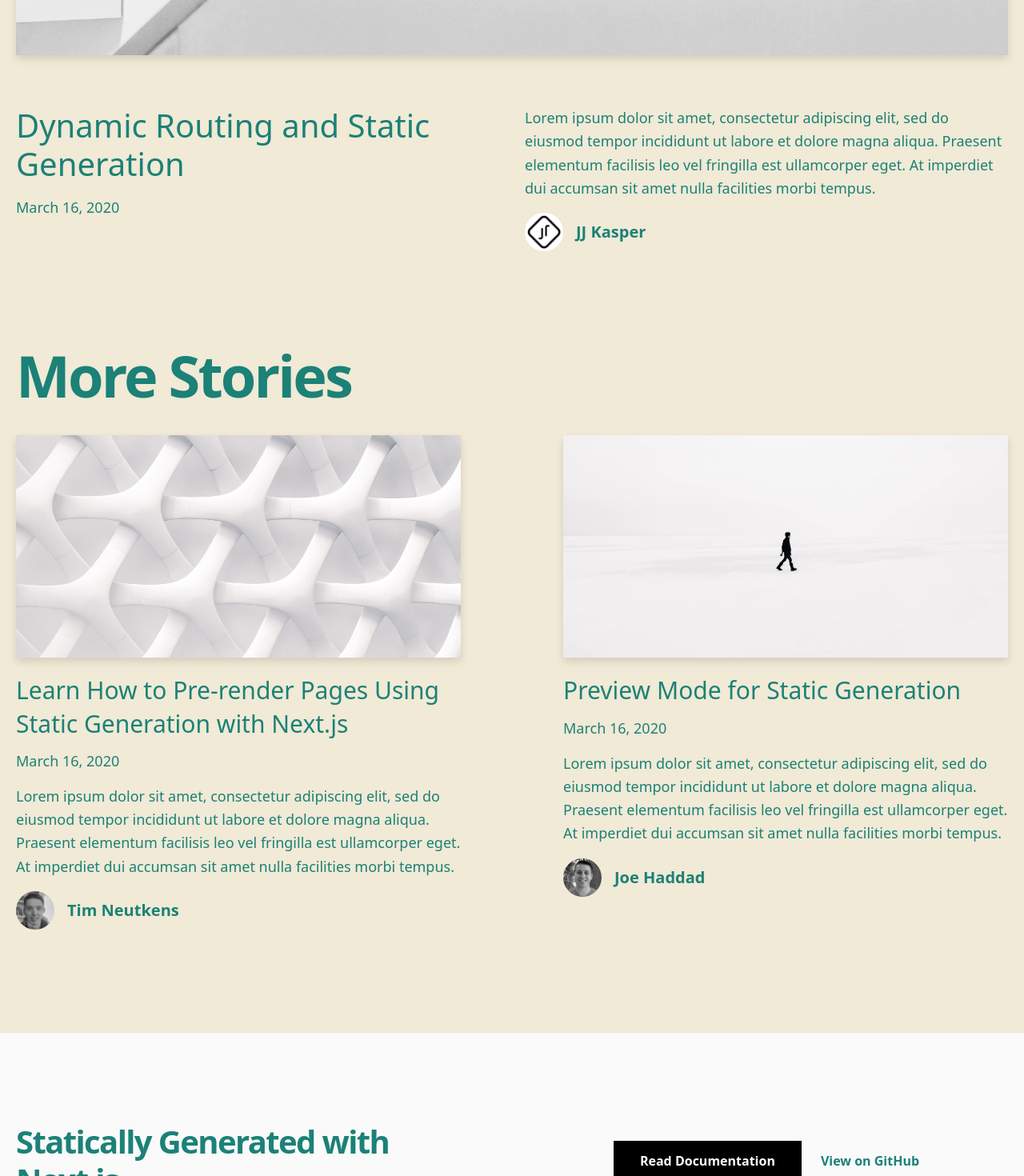
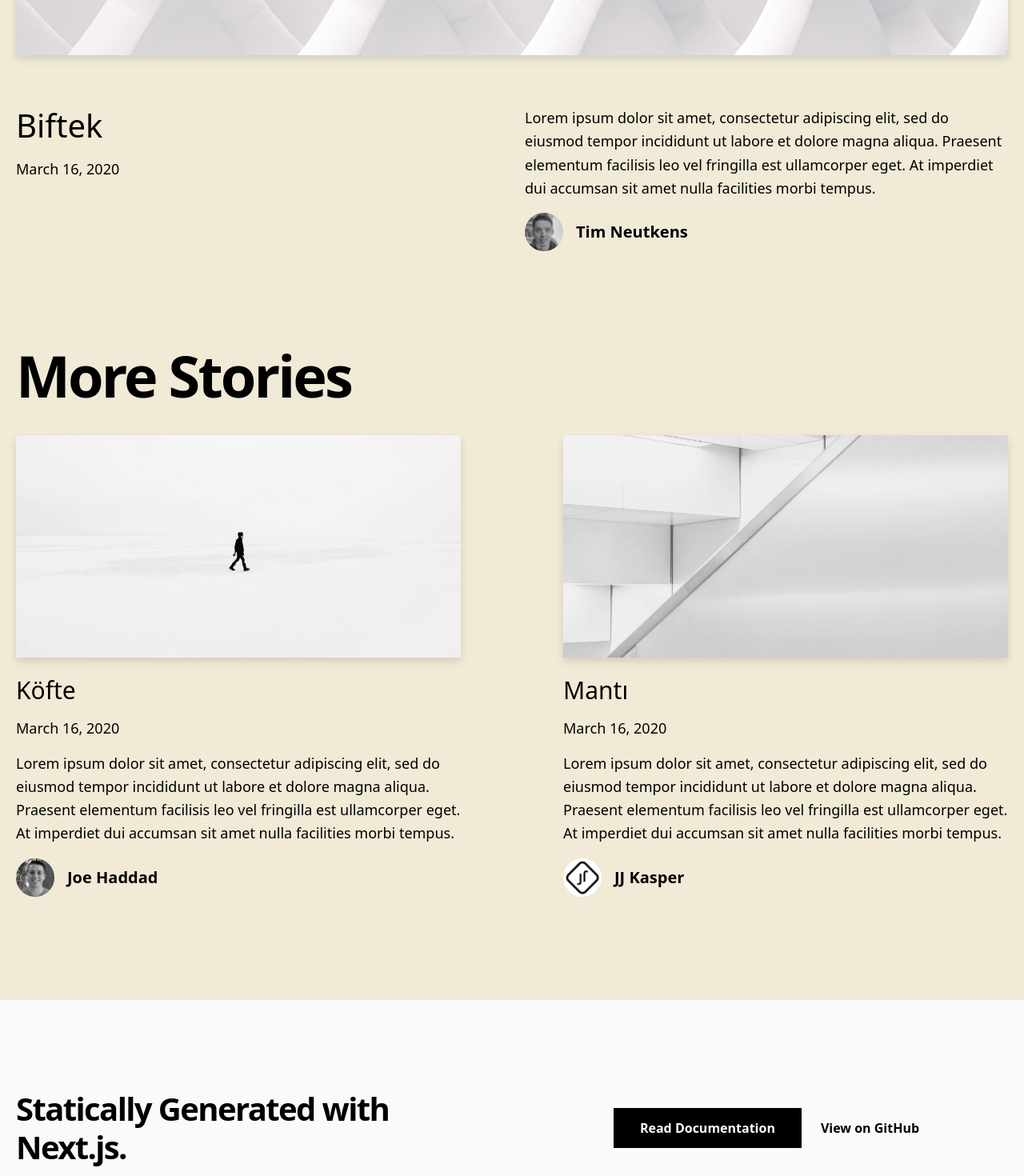
Before and after one commit to naphteine/lunch, a Next.js app: page / in a window 1280 px wide. Shown: the part 820-2290 px from the top of the page at 80% size. Built offline with nearby package versions, Linux system fonts and the light colour scheme.

Commit message:
Small improvements

```diff
--- a/_posts/hello-world.md
+++ b/_posts/biftek.md
@@ -1,13 +1,13 @@
 ---
-title: 'Learn How to Pre-render Pages Using Static Generation with Next.js'
-excerpt: 'Lorem ipsum dolor sit amet, consectetur adipiscing elit, sed do eiusmod tempor incididunt ut labore et dolore magna aliqua. Praesent elementum facilisis leo vel fringilla est ullamcorper eget. At imperdiet dui accumsan sit amet nulla facilities morbi tempus.'
-coverImage: '/assets/blog/hello-world/cover.jpg'
-date: '2020-03-16T05:35:07.322Z'
+title: "Biftek"
+excerpt: "Lorem ipsum dolor sit amet, consectetur adipiscing elit, sed do eiusmod tempor incididunt ut labore et dolore magna aliqua. Praesent elementum facilisis leo vel fringilla est ullamcorper eget. At imperdiet dui accumsan sit amet nulla facilities morbi tempus."
+coverImage: "/assets/blog/hello-world/cover.jpg"
+date: "2020-03-16T05:35:07.322Z"
 author:
   name: Tim Neutkens
-  picture: '/assets/blog/authors/tim.jpeg'
+  picture: "/assets/blog/authors/tim.jpeg"
 ogImage:
-  url: '/assets/blog/hello-world/cover.jpg'
+  url: "/assets/blog/hello-world/cover.jpg"
 ---
 
 Lorem ipsum dolor sit amet, consectetur adipiscing elit, sed do eiusmod tempor incididunt ut labore et dolore magna aliqua. Praesent elementum facilisis leo vel fringilla est ullamcorper eget. At imperdiet dui accumsan sit amet nulla facilities morbi tempus. Praesent elementum facilisis leo vel fringilla. Congue mauris rhoncus aenean vel. Egestas sed tempus urna et pharetra pharetra massa massa ultricies.
--- a/_posts/dynamic-routing.md
+++ b/_posts/kofte.md
@@ -1,13 +1,13 @@
 ---
-title: 'Dynamic Routing and Static Generation'
-excerpt: 'Lorem ipsum dolor sit amet, consectetur adipiscing elit, sed do eiusmod tempor incididunt ut labore et dolore magna aliqua. Praesent elementum facilisis leo vel fringilla est ullamcorper eget. At imperdiet dui accumsan sit amet nulla facilities morbi tempus.'
-coverImage: '/assets/blog/dynamic-routing/cover.jpg'
-date: '2020-03-16T05:35:07.322Z'
+title: "Köfte"
+excerpt: "Lorem ipsum dolor sit amet, consectetur adipiscing elit, sed do eiusmod tempor incididunt ut labore et dolore magna aliqua. Praesent elementum facilisis leo vel fringilla est ullamcorper eget. At imperdiet dui accumsan sit amet nulla facilities morbi tempus."
+coverImage: "/assets/blog/preview/cover.jpg"
+date: "2020-03-16T05:35:07.322Z"
 author:
-  name: JJ Kasper
-  picture: '/assets/blog/authors/jj.jpeg'
+  name: Joe Haddad
+  picture: "/assets/blog/authors/joe.jpeg"
 ogImage:
-  url: '/assets/blog/dynamic-routing/cover.jpg'
+  url: "/assets/blog/preview/cover.jpg"
 ---
 
 Lorem ipsum dolor sit amet, consectetur adipiscing elit, sed do eiusmod tempor incididunt ut labore et dolore magna aliqua. Praesent elementum facilisis leo vel fringilla est ullamcorper eget. At imperdiet dui accumsan sit amet nulla facilities morbi tempus. Praesent elementum facilisis leo vel fringilla. Congue mauris rhoncus aenean vel. Egestas sed tempus urna et pharetra pharetra massa massa ultricies.
--- a/_posts/preview.md
+++ b/_posts/manti.md
@@ -1,13 +1,13 @@
 ---
-title: 'Preview Mode for Static Generation'
-excerpt: 'Lorem ipsum dolor sit amet, consectetur adipiscing elit, sed do eiusmod tempor incididunt ut labore et dolore magna aliqua. Praesent elementum facilisis leo vel fringilla est ullamcorper eget. At imperdiet dui accumsan sit amet nulla facilities morbi tempus.'
-coverImage: '/assets/blog/preview/cover.jpg'
-date: '2020-03-16T05:35:07.322Z'
+title: "Mantı"
+excerpt: "Lorem ipsum dolor sit amet, consectetur adipiscing elit, sed do eiusmod tempor incididunt ut labore et dolore magna aliqua. Praesent elementum facilisis leo vel fringilla est ullamcorper eget. At imperdiet dui accumsan sit amet nulla facilities morbi tempus."
+coverImage: "/assets/blog/dynamic-routing/cover.jpg"
+date: "2020-03-16T05:35:07.322Z"
 author:
-  name: Joe Haddad
-  picture: '/assets/blog/authors/joe.jpeg'
+  name: JJ Kasper
+  picture: "/assets/blog/authors/jj.jpeg"
 ogImage:
-  url: '/assets/blog/preview/cover.jpg'
+  url: "/assets/blog/dynamic-routing/cover.jpg"
 ---
 
 Lorem ipsum dolor sit amet, consectetur adipiscing elit, sed do eiusmod tempor incididunt ut labore et dolore magna aliqua. Praesent elementum facilisis leo vel fringilla est ullamcorper eget. At imperdiet dui accumsan sit amet nulla facilities morbi tempus. Praesent elementum facilisis leo vel fringilla. Congue mauris rhoncus aenean vel. Egestas sed tempus urna et pharetra pharetra massa massa ultricies.
--- a/components/header.tsx
+++ b/components/header.tsx
@@ -1,14 +1,14 @@
-import Link from 'next/link'
+import Link from "next/link";
 
 const Header = () => {
   return (
     <h2 className="text-2xl md:text-4xl font-bold tracking-tight md:tracking-tighter leading-tight mb-20 mt-8">
       <Link href="/" className="hover:underline">
-        Blog
+        Mutfağa dön
       </Link>
       .
     </h2>
-  )
-}
+  );
+};
 
-export default Header
+export default Header;
--- a/components/intro.tsx
+++ b/components/intro.tsx
@@ -7,7 +7,7 @@ const Intro = () => {
         {SITE_TITLE}
       </h1>
       <h4 className="text-center md:text-left text-lg mt-5 md:pl-8">
-        Don't know how to cook? There is a recipe for you!
+        Annemden yemek tarifleri
       </h4>
     </section>
   );
--- a/styles/index.css
+++ b/styles/index.css
@@ -10,5 +10,4 @@
 
 body {
   background-color: var(--color1);
-  color: var(--color3);
 }
```
